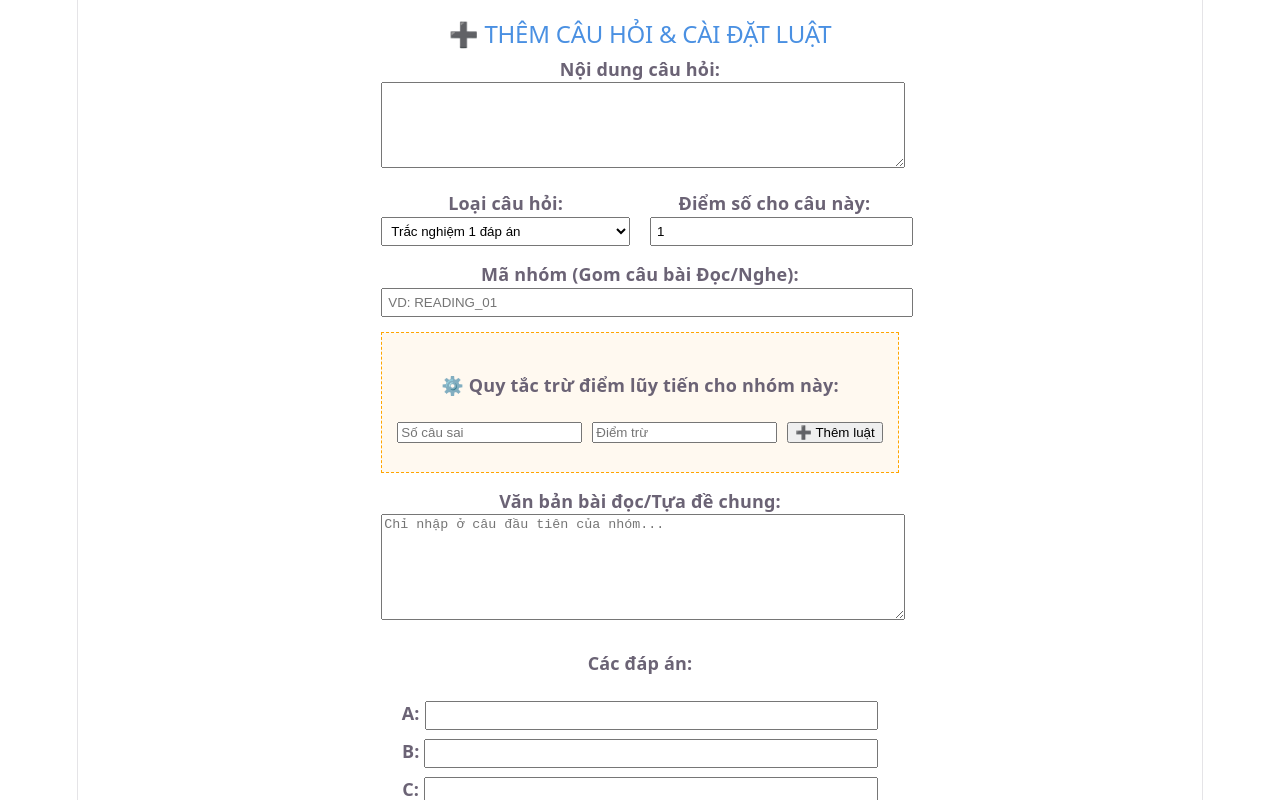
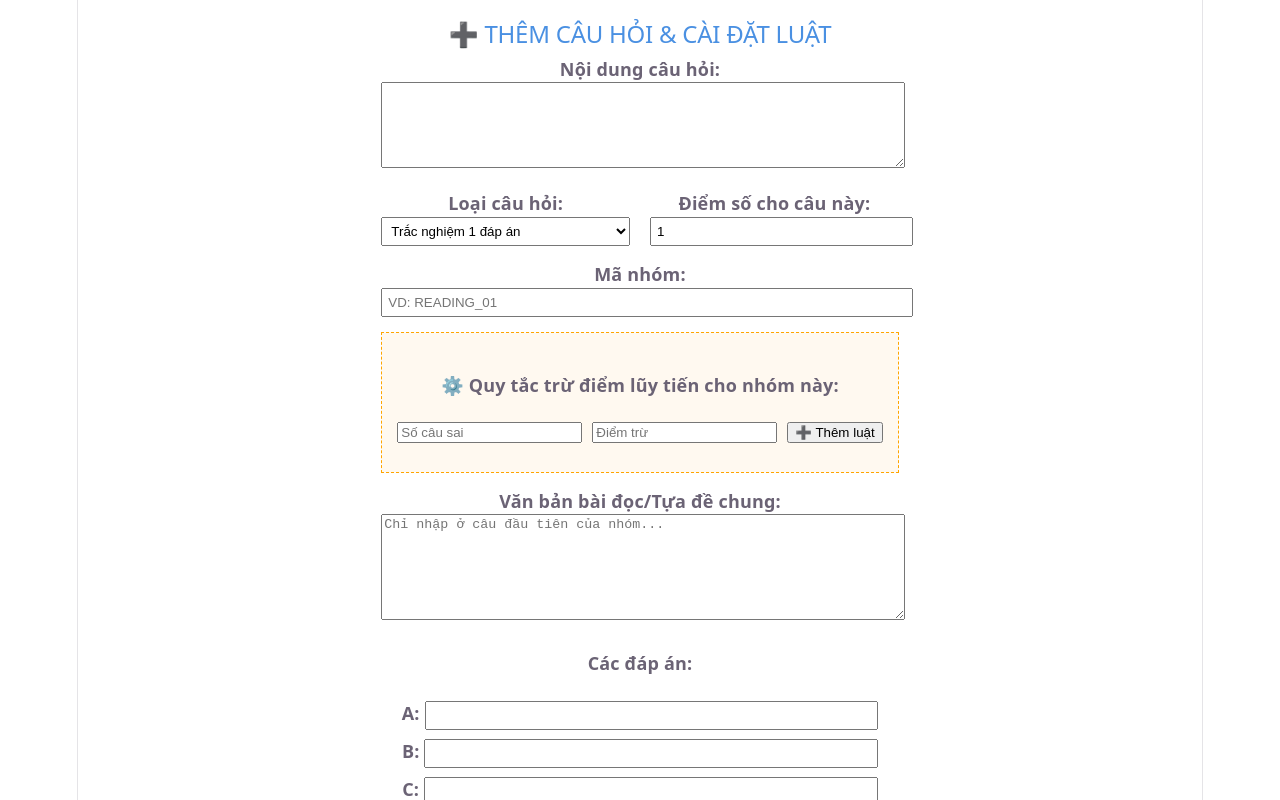
Before and after one commit to devdoan/bilionExam, a React (Vite) app in the folder frontend/: page /add-question/1 in a window 1280 px wide. Shown: the top 800 px of the page. Built offline with nearby package versions, Linux system fonts and the light colour scheme.

Commit message:
Thay đổi ở trang thêm câu hỏi loại bỏ chú thích.

```diff
--- a/frontend/src/pages/AddQuestionPage.jsx
+++ b/frontend/src/pages/AddQuestionPage.jsx
@@ -96,7 +96,7 @@ const AddQuestionPage = () => {
                 </div>
 
                 <div style={{ marginBottom: '15px' }}>
-                    <label><strong>Mã nhóm (Gom câu bài Đọc/Nghe):</strong></label><br />
+                    <label><strong>Mã nhóm:</strong></label><br />
                     <input type="text" value={groupId} onChange={(e) => setGroupId(e.target.value)} placeholder="VD: READING_01" style={{ width: '100%', padding: '5px' }} />
                 </div>
 
```
